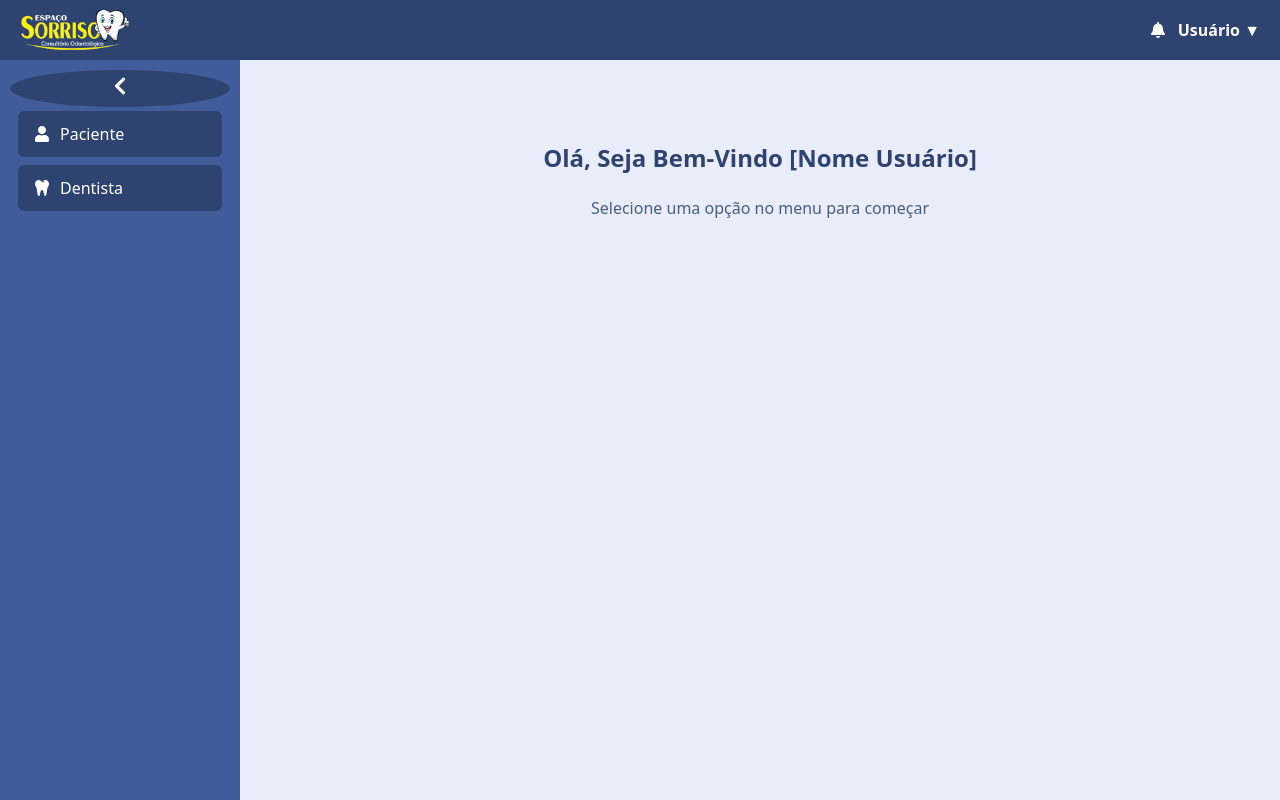
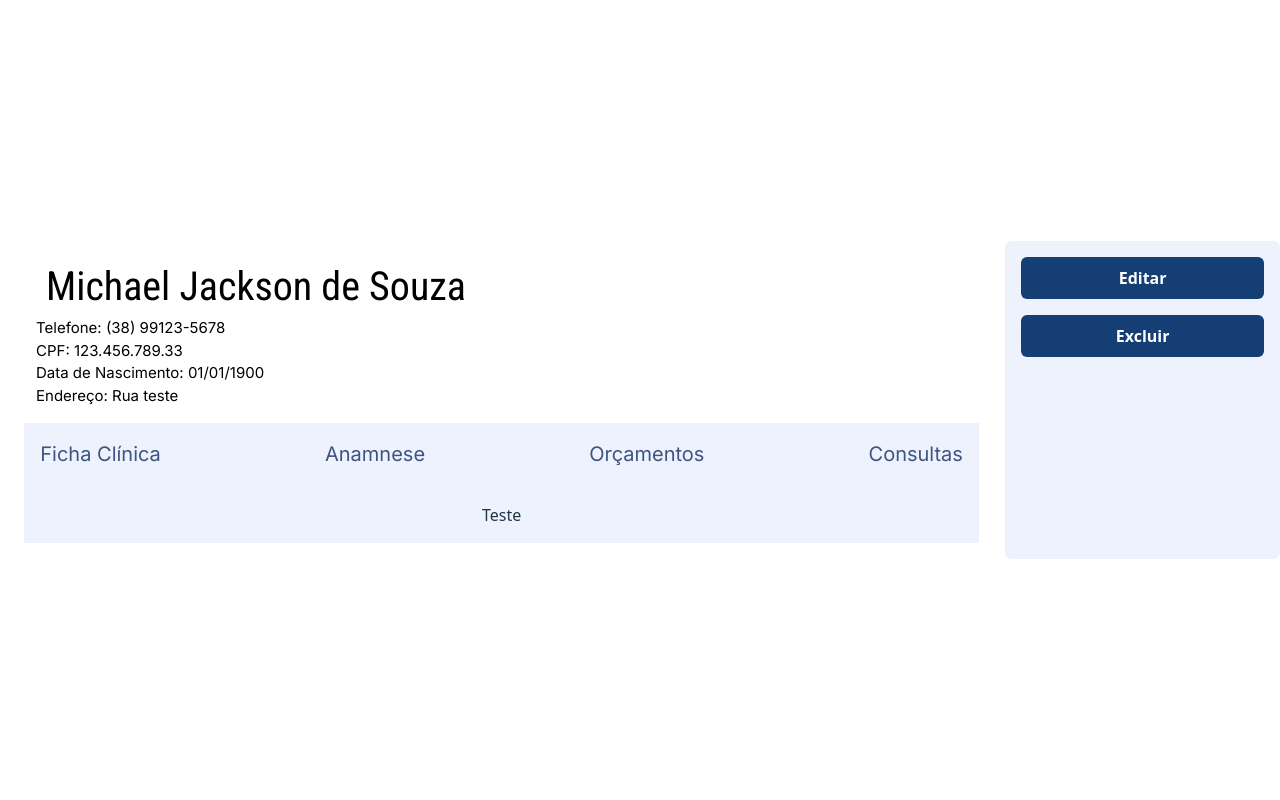
Before and after one commit to EduSalomao/Projeto-Espa-oSorriso-Front, a React (Vite) app: page / in a window 1280 px wide. Built offline with nearby package versions, Linux system fonts and the light colour scheme.

Commit message:
[Franck] Inicio adição Paciente Details

```diff
--- a/src/App.tsx
+++ b/src/App.tsx
@@ -10,12 +10,12 @@ import Pacientes from "./pages/pacientes/Pacientes";
 //import Dentistas from "./pages/Dentistas";
 import MainLayout from "./layout/MainLayout";
 import PacienteCard from './components/Paciente/Card/Card'
-
+import PacienteDetails from './pages/pacientes/PacienteDetails/PacienteDetails'
 function App() {
   return (
     <BrowserRouter>
       <Routes>
-        <Route path="/" element={<MainLayout />}>
+        <Route path="/" element={<PacienteDetails />}>
           <Route index element={<Home />} />
           <Route path="pacientes" element={<Pacientes />} />
         </Route>
--- /dev/null
+++ b/src/pages/pacientes/PacienteDetails/PacienteDetails.style.ts
@@ -0,0 +1,101 @@
+import styled from "styled-components";
+
+export const ContainerDetails = styled.div`
+  display: flex;
+  justify-content: space-between
+  align-items: flex-start;
+  height: 100%;
+  gap: 2px;
+  background-color: #fff;
+`;
+
+export const ContainerAside = styled.div`
+    display: flex;
+    flex-direction: column;
+    align-items: center;
+    width: 80%;
+    background-color: #fff;
+    padding: 16px;
+    gap: 16px;
+`;
+
+export const Title = styled.div`
+    color: #000;
+    font-family: 'Roboto Condensed', sans-serif;
+    font-size: 40px;
+    padding-left: 10px;
+`
+
+export const Data = styled.div`
+    color: #000;
+    font-family: 'Inter', sans-serif;
+    font-size: 15px;
+`
+
+export const DescriptionArea = styled.div`
+    display: flex;
+    flex-direction: column;
+    align-items: left;
+    text-align: left;
+    width: 100%;
+    padding-left: 40px;
+`
+
+export const ContainerOptions = styled.div`
+    display: flex;
+    flex-direction: column;
+    align-items: center;
+    height: 50%;
+    width: 95%;
+    background-color: #EDF2FD;
+    padding: 16px;
+    gap: 16px;
+`;
+
+export const ContainerOptionsMenu = styled.div`
+    display: flex;
+    width: 100%;
+    justify-content: space-between;
+    align-items: center;
+
+`
+
+export const OptionsMenu = styled.p`
+    color: #3d5582;
+    font-family: 'Inter', sans-serif;
+    font-size: 20px;
+    font-weight: bold;
+    margin: 0;
+`
+
+export const Line = styled.hr`
+    border: none;
+    height: 2px;
+    background-color: #3d5582;
+    margin: 0 0;
+`;
+
+export const SidebarButtons = styled.div`
+  display: flex;
+  flex-direction: column;
+  gap: 16px;
+  width: 20%;
+  background-color: #EDF2FD;
+  border-radius: 6px;
+  padding: 16px;
+`;
+
+export const ActionButton = styled.button`
+  background-color: #153e75;
+  color: white;
+  border: none;
+  padding: 10px 12px;
+  border-radius: 6px;
+  cursor: pointer;
+  font-weight: bold;
+  transition: background 0.3s;
+
+  &:hover {
+    background-color: #0e2c57;
+  }
+`;
--- a/src/pages/pacientes/PacienteDetails/PacienteDetails.tsx
+++ b/src/pages/pacientes/PacienteDetails/PacienteDetails.tsx
@@ -0,0 +1,37 @@
+import { Line, ContainerOptionsMenu, OptionsMenu, DescriptionArea, Title, Data, ContainerDetails, ContainerAside, ContainerOptions, SidebarButtons, ActionButton } from "./PacienteDetails.style";
+const PacienteDetails = () => {
+
+    return (
+    <ContainerDetails>
+        <ContainerAside>
+            <DescriptionArea>
+                <Title>Michael Jackson de Souza</Title>
+                <Data>Telefone: (38) 99123-5678</Data>
+                <Data>CPF: 123.456.789.33</Data>
+                <Data>Data de Nascimento: 01/01/1900</Data>
+                <Data>Endereço: Rua teste</Data>
+            </DescriptionArea>
+            <ContainerOptions>
+                <ContainerOptionsMenu>
+                    <OptionsMenu>Ficha Clínica</OptionsMenu>
+                    <OptionsMenu>Anamnese</OptionsMenu>
+                    <OptionsMenu>Orçamentos</OptionsMenu>
+                    <OptionsMenu>Consultas</OptionsMenu>
+                </ContainerOptionsMenu>
+                <Line/>
+                Teste
+            </ContainerOptions>
+
+        </ContainerAside>
+        <SidebarButtons>
+            <ActionButton onClick={() => {}}>Editar</ActionButton>
+            <ActionButton onClick={() => {}}>Excluir</ActionButton>
+        </SidebarButtons>
+
+
+    </ContainerDetails>
+    );
+}
+
+
+export default PacienteDetails;
```
